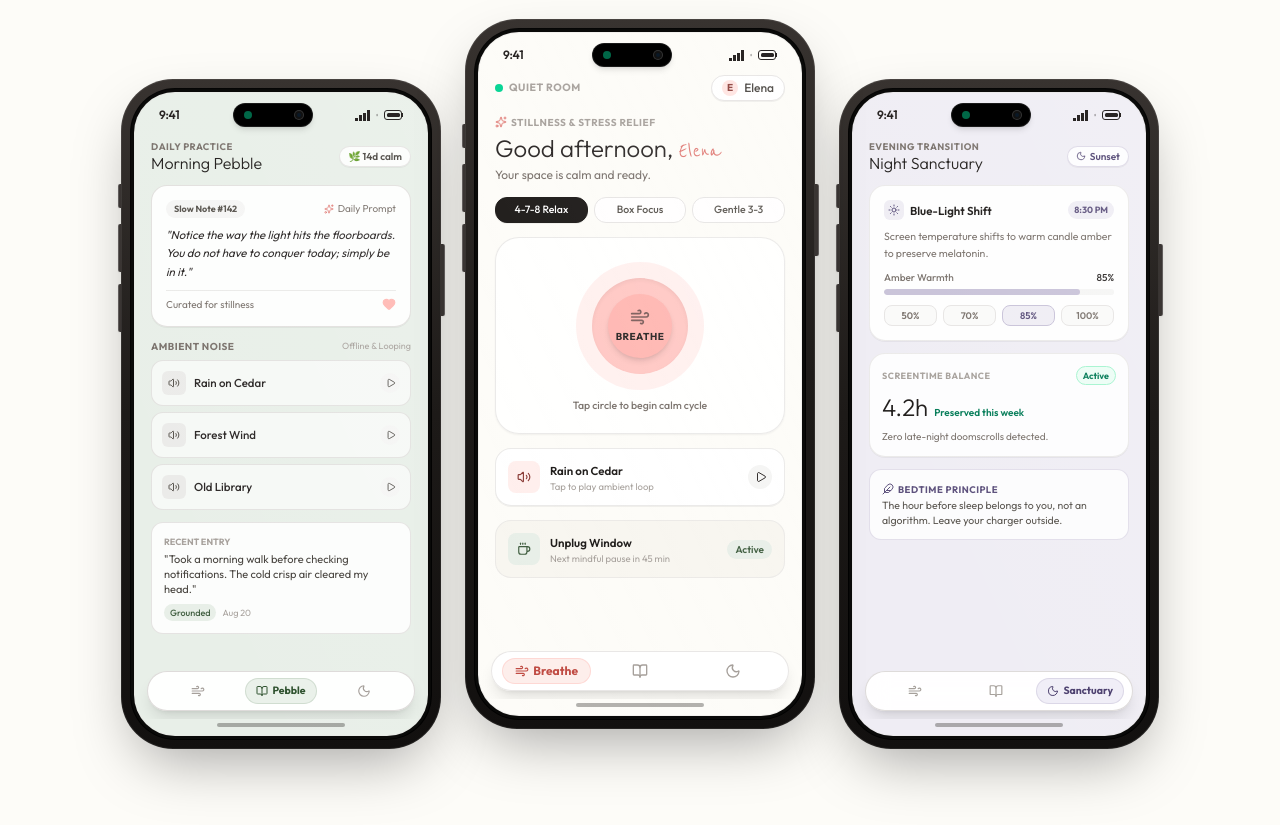
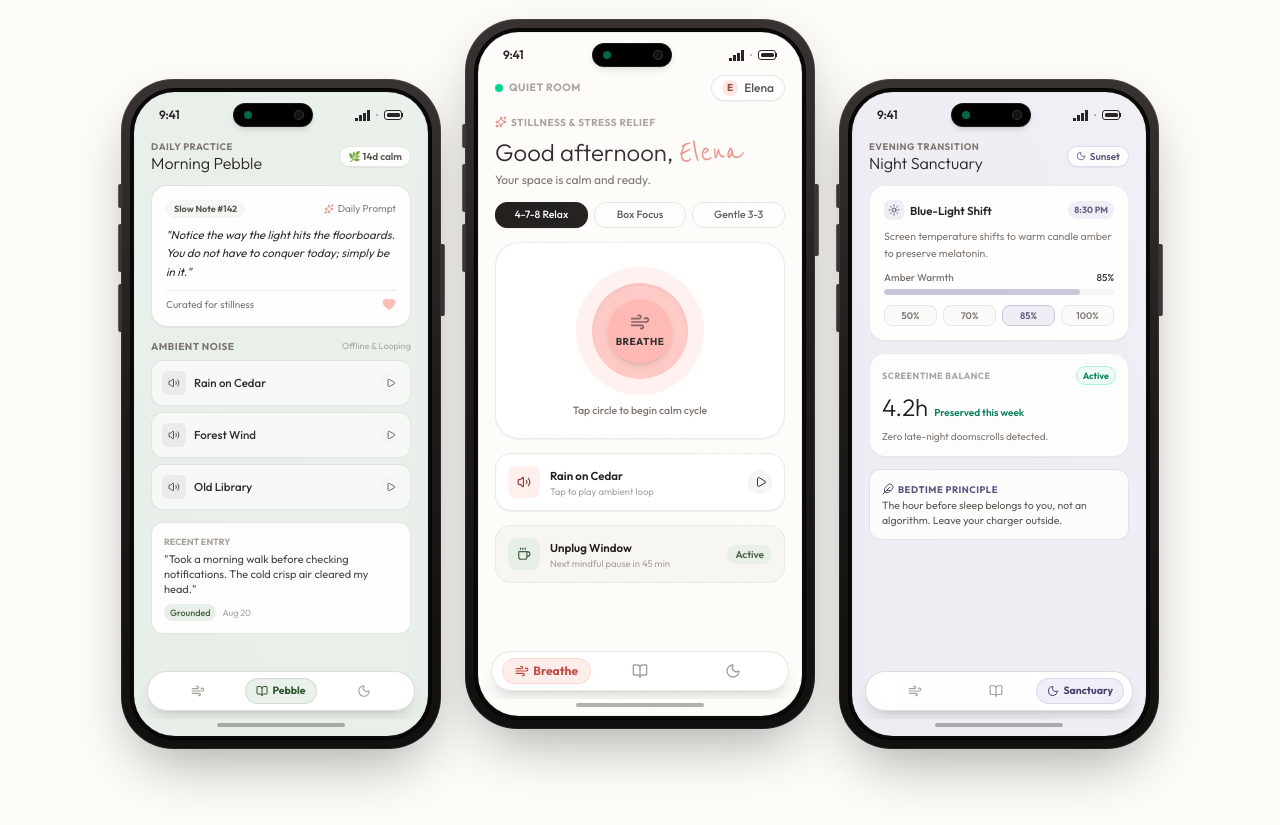
Before and after one commit to senapati484/softly-site, a React (Vite) app: page / in a window 1280 px wide. Shown: the part 1900-2725 px from the top of the page. Built offline with nearby package versions, Linux system fonts and the light colour scheme.

Commit message:
feat: align mockup user name cursive font styling with hero section

```diff
--- a/src/components/AppExperiencePreview.tsx
+++ b/src/components/AppExperiencePreview.tsx
@@ -379,7 +379,7 @@ export const AppExperiencePreview: React.FC<AppExperiencePreviewProps> = ({ onOp
                   <span>Stillness & Stress Relief</span>
                 </div>
                 <h3 className="text-2xl font-light text-[#292524]">
-                  Good afternoon, <span className="font-cursive text-2xl text-[#e07a74]">Elena</span>
+                  Good afternoon, <span className="font-cursive text-3xl sm:text-4xl text-[#e8908a] inline-block font-normal transform -rotate-2">Elena</span>
                 </h3>
                 <p className="text-xs text-stone-500">Your space is calm and ready.</p>
               </div>
--- a/src/components/IPhoneMockup.tsx
+++ b/src/components/IPhoneMockup.tsx
@@ -1,3 +1,5 @@
+"use client"
+
 import React, { useState } from 'react';
 import { Wifi, Volume2, Wind, Sparkles } from 'lucide-react';
 import { motion, AnimatePresence } from 'motion/react';
@@ -83,8 +85,7 @@ export const IPhoneMockup: React.FC<IPhoneMockupProps> = ({
               {/* ============================================================ */}
               <div
                 onClick={() => setIsIslandExpanded(!isIslandExpanded)}
-                className={`transition-all duration-300 ease-out bg-[#000000] text-white rounded-full flex items-center justify-between cursor-pointer shadow-md border border-white/10 z-40 ${
-                  bannerNotification
+                className={`transition-all duration-300 ease-out bg-[#000000] text-white rounded-full flex items-center justify-between cursor-pointer shadow-md border border-white/10 z-40 ${bannerNotification
                     ? 'w-[210px] h-[32px] px-3'
                     : isPlayingSound
                       ? 'w-[155px] h-[26px] px-2.5'
```
Lines whose indentation alone changed are shown as unchanged.
